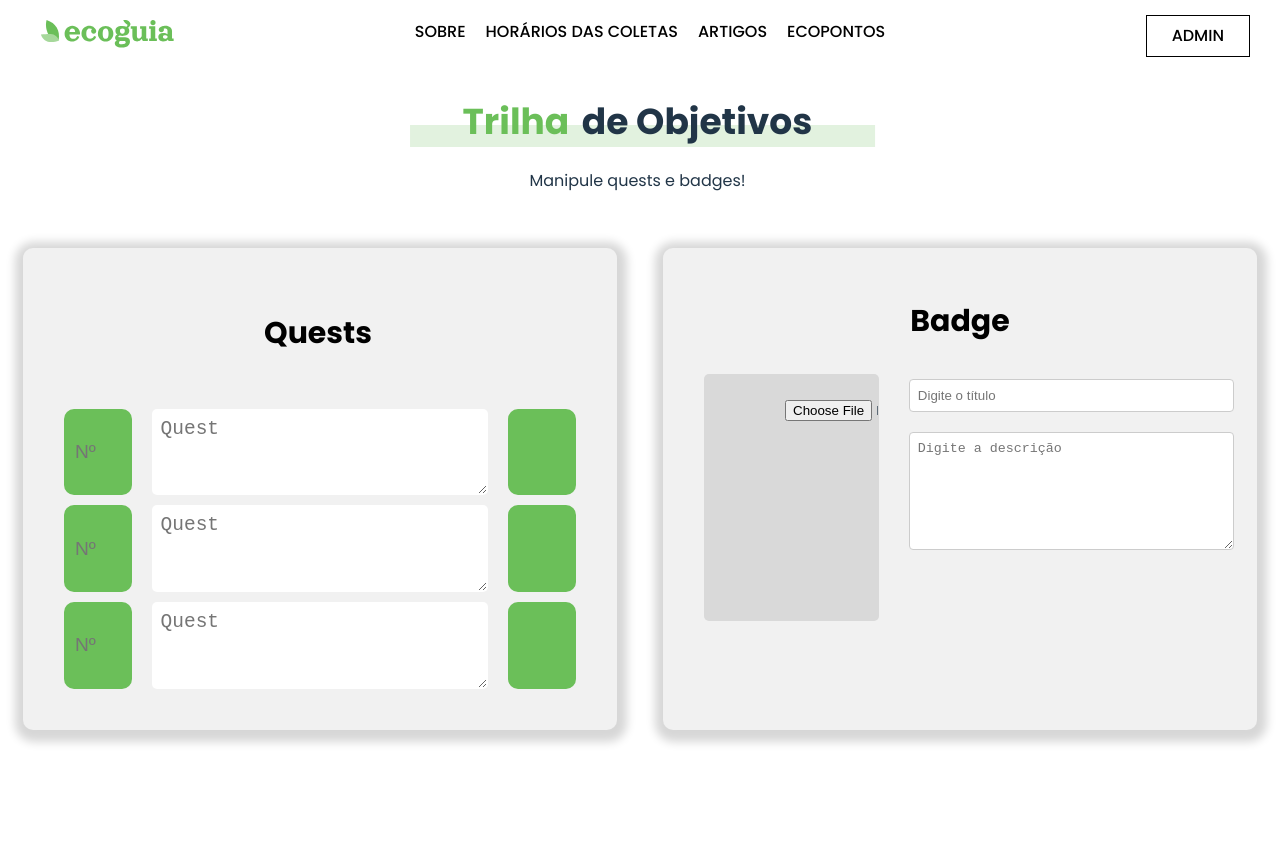
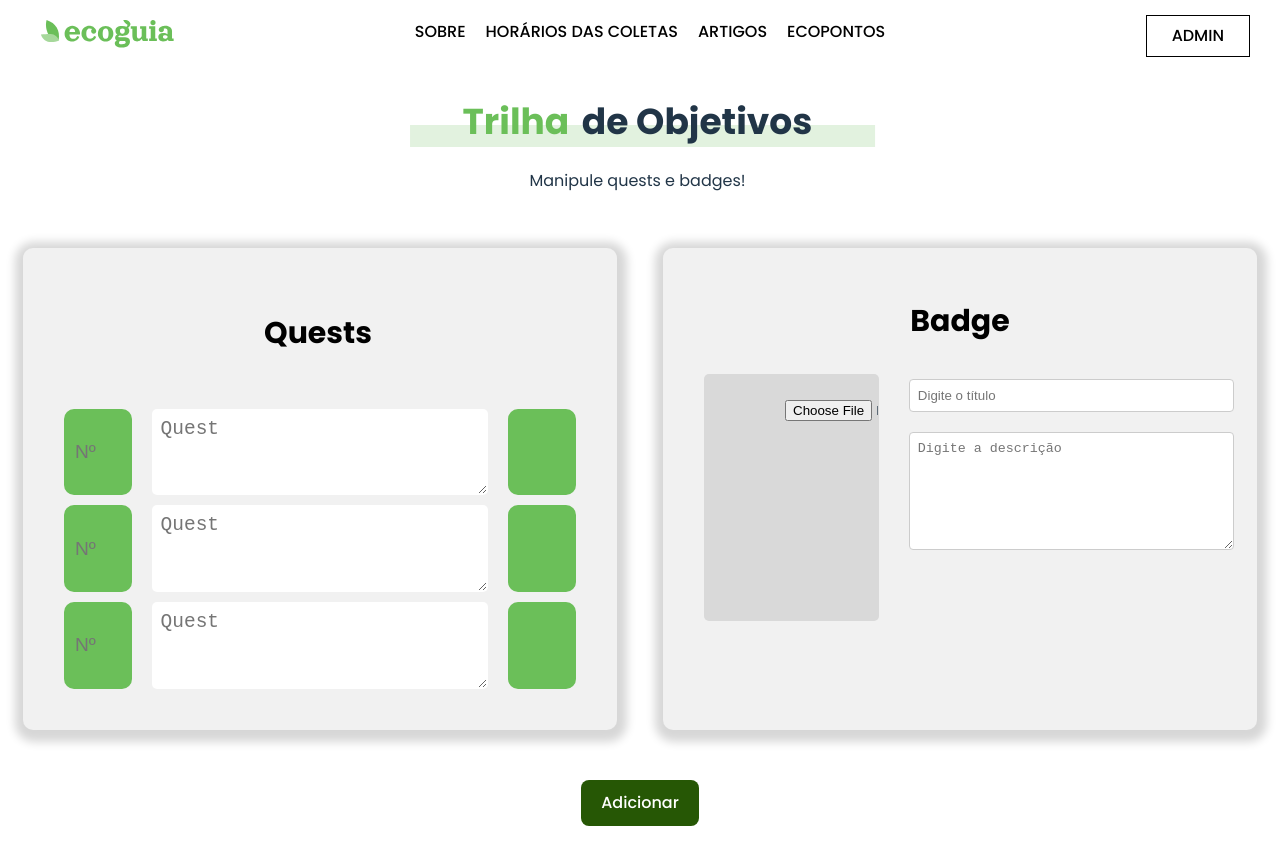
Before and after one commit to kamimarinn/EcoGuiaWEB, a React (Vite) app: page /telaTrilha in a window 1280 px wide. Shown: the top 864 px of the page. Before the commit the page ends 800 px from the top, so only its background shows below. Built offline with nearby package versions, Linux system fonts and the light colour scheme.

Commit message:
Update telaTrilha.jsx

```diff
--- a/src/pages/telaTrilha/telaTrilha.jsx
+++ b/src/pages/telaTrilha/telaTrilha.jsx
@@ -61,13 +61,15 @@ function TelaTrilha() {
                         <input type="text" placeholder="Digite o título" className="input-texto" />
                         <textarea placeholder="Digite a descrição" className="input-descricao"></textarea>
                   </div>
-
                     </div>
                 </div>
 
+                </div>
 
+                <div className='btn-adicionar-trilha'>
+                        <button>Adicionar</button>
 
-                </div>
+                    </div>
 
             </div>
 
```
